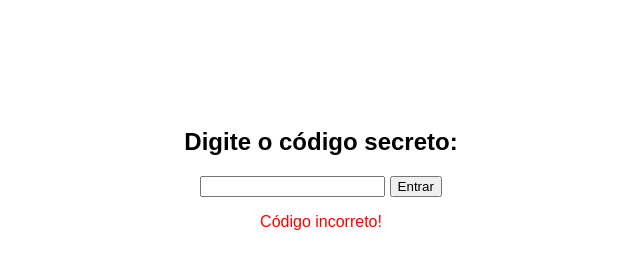
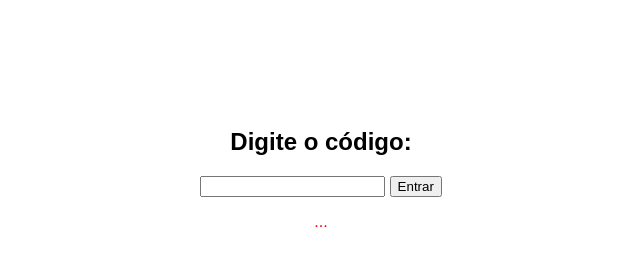
Before and after one commit to RogiDodo/Codigo-secreto, a plain HTML site: page index.html in a window 1280 px wide. Both pictures are taken after a click on the button "Entrar". Shown: the whole page, without its empty margins (319-959 px from the left). Drawn offline with Linux system fonts and the light colour scheme.

Commit message:
Update index.html

```diff
--- a/index.html
+++ b/index.html
@@ -2,10 +2,10 @@
 <html>
 <head>
   <meta charset="UTF-8">
-  <title>Código Secreto</title>
+  <title>...</title>
 </head>
 <body style="text-align:center; padding-top:100px; font-family:sans-serif;">
-  <h2>Digite o código secreto:</h2>
+  <h2>Digite o código:</h2>
   <input id="codigo" placeholder="" />
   <button onclick="verificar()">Entrar</button>
   <p id="mensagem" style="color:red;"></p>
@@ -13,10 +13,10 @@
   <script>
     function verificar() {
       const input = document.getElementById("codigo").value.trim();
-      if (input === "chuva123") {
+      if (input === "Hotel room") {
         window.location.href = "https://youtu.be/dQw4w9WgXcQ"; // substitua pelo seu link
       } else {
-        document.getElementById("mensagem").innerText = "Código incorreto!";
+        document.getElementById("mensagem").innerText = "...";
       }
     }
   </script>
```
